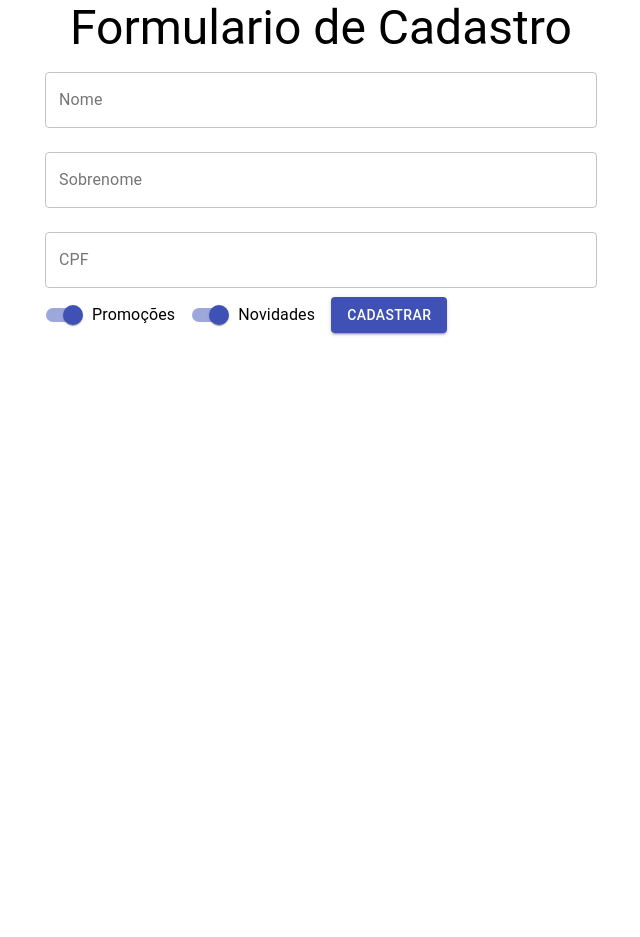
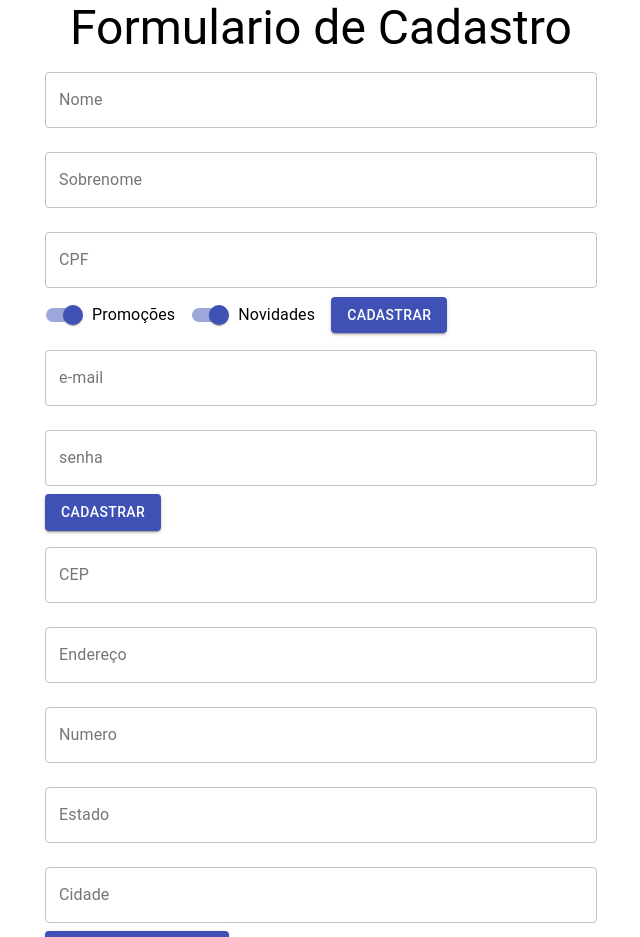
Before and after one commit to gabrielaSant0s/form-react2, a React (Create React App) app: page / in a window 1280 px wide. Shown: the top 937 px of the page, without its empty margins (319-959 px from the left). Before the commit the page ends 800 px from the top, so only its background shows below. Built offline with nearby package versions, Linux system fonts and the light colour scheme.

Commit message:
modulo 1 curso 2

```diff
--- a/src/App.js
+++ b/src/App.js
@@ -2,6 +2,7 @@ import React from 'react';
 import './App.css';
 import FormularioCadastro from './components/FormularioCadastro/FormularioCadastro';
 import { Container, Typography } from "@material-ui/core"
+import DadosPessoais from './components/DadosPessoais';
 
 function App() {
   return(
--- /dev/null
+++ b/src/components/DadosPessoais.jsx
@@ -0,0 +1,86 @@
+import React, {useState} from "react";
+import {Button, TextField, Switch, FormControlLabel} from '@material-ui/core';
+
+function DadosPessoais({aoEnviar, validarCpf}){
+    const [nome,setNome] = useState("")
+    const [sobrenome,setSobrenome]= useState("")
+    const [cpf,setCpf]= useState("")
+    const [promocoes,setPromocoes]= useState(true)
+    const [novidades,setNovidades]= useState(true)
+    const [erros,setErros]= useState({cpf:{valido:true,texto:""}})
+
+    return (
+    <form
+        onSubmit={(event) =>{
+            event.preventDefault();
+            aoEnviar({nome,sobrenome,cpf,promocoes,novidades})
+
+        }}>
+        <TextField
+            value={nome}
+            onChange = {(event) =>{
+                setNome(event.target.value);
+            }}
+
+            id="nome"
+            label="Nome"
+            variant="outlined"
+            margin="normal"
+            fullWidth />
+        <TextField
+            value={sobrenome}
+            onChange = {(event) =>{
+                setSobrenome(event.target.value);
+            }}
+
+            id="sobrenome"
+            label="Sobrenome"
+            variant="outlined"
+            margin="normal"
+            fullWidth/>
+        <TextField
+        value={cpf}
+        onChange = {(event) =>{
+            setCpf(event.target.value);
+        }}
+        id="cpf"
+        label="CPF"
+        onBlur={(event)=>{
+            const ehValido = validarCpf(event.target.value)
+            setErros({cpf: ehValido})
+
+        }}
+        error={!erros.cpf.valido}
+        helperText={erros.cpf.texto}
+        variant="outlined"
+        margin="normal"
+        fullWidth rows="number"/>
+
+        <FormControlLabel
+        label="Promoções"
+        control={<Switch
+        checked = {promocoes}
+        onChange={(event)=>{
+            setPromocoes(event.target.checked)
+        }}
+        name="promocoes"
+        color="primary"/>}/>
+
+        <FormControlLabel
+        label="Novidades"
+        control={<Switch
+        checked = {novidades}
+        onChange={(event)=>{
+            setNovidades(event.target.checked)
+        }}
+        name="novidades"
+        color="primary"/>}/>
+
+
+        <Button variant="contained" color="primary" type="submit">Cadastrar</Button>
+    </form>
+
+    );
+}
+
+export default DadosPessoais;
--- /dev/null
+++ b/src/components/FormularioCadastro/DadosEntrega.jsx
@@ -0,0 +1,59 @@
+import React from "react";
+import { TextField, Button } from "@material-ui/core";
+
+
+function DadosEntrega(){
+    return(
+    <form>
+        <TextField
+        id="cep"
+        label="CEP"
+        type="number"
+        variant="outlined"
+        margin="normal"
+        fullWidth/>
+
+        <TextField
+        id="endereco"
+        label="Endereço"
+        type="text"
+        variant="outlined"
+        margin="normal"
+        fullWidth/>
+
+        <TextField
+        id="numero"
+        label="Numero"
+        type="number"
+        variant="outlined"
+        margin="normal"
+        fullWidth/>
+
+        <TextField
+        id="estado"
+        label="Estado"
+        type="text"
+        variant="outlined"
+        margin="normal"
+        fullWidth/>
+
+        <TextField
+        id="cidade"
+        label="Cidade"
+        type="text"
+        variant="outlined"
+        margin="normal"
+        fullWidth/>
+
+        <Button
+        type="submit"
+        variant="contained"
+        color="primary"
+        >Finalizar Cadastro</Button>
+
+
+    </form>
+    )
+}
+
+export default DadosEntrega
--- /dev/null
+++ b/src/components/FormularioCadastro/DadosUsuario.jsx
@@ -0,0 +1,33 @@
+import { TextField, Button } from "@material-ui/core";
+import React from "react";
+
+function DadosUsuario(){
+    return (
+        <form>
+            <TextField
+            id="email"
+            label="e-mail"
+            type="email"
+            variant="outlined"
+            margin="normal"
+            fullWidth/>
+            <TextField
+            id="senha"
+            label="senha"
+            type="password"
+            variant="outlined"
+            margin="normal"
+            fullWidth/>
+            <Button
+            type="submit"
+            variant="contained"
+            color="primary"
+            >Cadastrar</Button>
+
+
+
+        </form>
+    );
+}
+
+export default DadosUsuario;
--- a/src/components/FormularioCadastro/FormularioCadastro.jsx
+++ b/src/components/FormularioCadastro/FormularioCadastro.jsx
@@ -1,84 +1,16 @@
-import React, {useState} from "react";
-import {Button, TextField, Switch, FormControlLabel} from '@material-ui/core';
+import React from "react";
+import DadosPessoais from "../DadosPessoais";
+import DadosEntrega from "./DadosEntrega";
+import DadosUsuario from "./DadosUsuario";
 
 function FormularioCadastro({aoEnviar, validarCpf}){
-    const [nome,setNome] = useState("")
-    const [sobrenome,setSobrenome]= useState("")
-    const [cpf,setCpf]= useState("")
-    const [promocoes,setPromocoes]= useState(true)
-    const [novidades,setNovidades]= useState(true)
-    const [erros,setErros]= useState({cpf:{valido:true,texto:""}})
+    return (
+        <>
 
-    return (
-    <form
-        onSubmit={(event) =>{
-            event.preventDefault();
-            aoEnviar({nome,sobrenome,cpf,promocoes,novidades})
-
-        }}>
-        <TextField
-            value={nome}
-            onChange = {(event) =>{
-                setNome(event.target.value);
-            }}
-
-            id="nome"
-            label="Nome"
-            variant="outlined"
-            margin="normal"
-            fullWidth />
-        <TextField
-            value={sobrenome}
-            onChange = {(event) =>{
-                setSobrenome(event.target.value);
-            }}
-
-            id="sobrenome"
-            label="Sobrenome"
-            variant="outlined"
-            margin="normal"
-            fullWidth/>
-        <TextField
-        value={cpf}
-        onChange = {(event) =>{
-            setCpf(event.target.value);
-        }}
-        id="cpf"
-        label="CPF"
-        onBlur={(event)=>{
-            const ehValido = validarCpf(event.target.value)
-            setErros({cpf: ehValido})
-
-        }}
-        error={!erros.cpf.valido}
-        helperText={erros.cpf.texto}
-        variant="outlined"
-        margin="normal"
-        fullWidth rows="number"/>
-
-        <FormControlLabel
-        label="Promoções"
-        control={<Switch
-        checked = {promocoes}
-        onChange={(event)=>{
-            setPromocoes(event.target.checked)
-        }}
-        name="promocoes"
-        color="primary"/>}/>
-
-        <FormControlLabel
-        label="Novidades"
-        control={<Switch
-        checked = {novidades}
-        onChange={(event)=>{
-            setNovidades(event.target.checked)
-        }}
-        name="novidades"
-        color="primary"/>}/>
-
-
-        <Button variant="contained" color="primary" type="submit">Cadastrar</Button>
-    </form>
+            <DadosPessoais aoEnviar={aoEnviar} validarCpf={validarCpf}/>
+            <DadosUsuario/>
+            <DadosEntrega/>
+        </>
 
     );
 }
```
